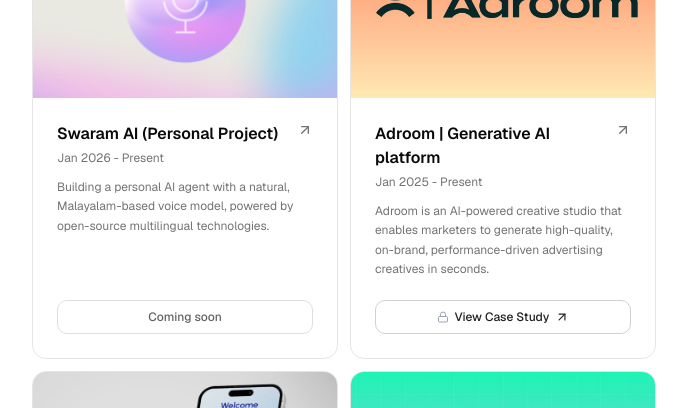
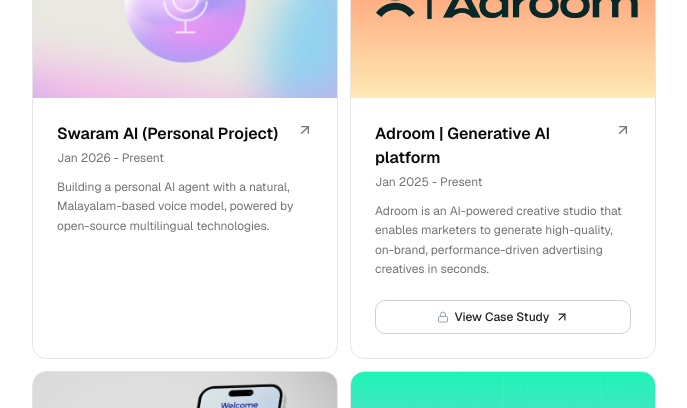
Before and after one commit to bugsagar/Portfolio, a Next.js app: page / in a window 1280 px wide. Shown: the part 1660-2068 px from the top of the page, without its empty margins (296-983 px from the left). Built offline with nearby package versions, Linux system fonts and the light colour scheme.

Commit message:
Remove button from Swaram AI card (no href)

```diff
--- a/src/components/project-card.tsx
+++ b/src/components/project-card.tsx
@@ -164,6 +164,7 @@
             <Markdown>{description}</Markdown>
           </div>
 
+          {(href || isProtected) && (
             <button
               onClick={(e) => {
                 if (!href && !isProtected) {
@@ -172,17 +173,14 @@
                 }
                 isProtected ? setShowModal(true) : window.open(href, "_blank");
               }}
-            className={cn(
-              "mt-2 flex items-center justify-center gap-1.5 w-full rounded-lg py-2 text-xs font-medium transition-all duration-200 hover:shadow-[0_4px_16px_rgba(0,0,0,0.10)] hover:-translate-y-0.5 active:translate-y-0 active:shadow-none",
-              !href && !isProtected && "cursor-not-allowed opacity-70 hover:shadow-none hover:-translate-y-0"
-            )}
+              className="mt-2 flex items-center justify-center gap-1.5 w-full rounded-lg py-2 text-xs font-medium transition-all duration-200 hover:shadow-[0_4px_16px_rgba(0,0,0,0.10)] hover:-translate-y-0.5 active:translate-y-0 active:shadow-none"
               style={{ border: "1px solid #D0D0D0", background: "white", color: "#222" }}
-            disabled={!href && !isProtected}
             >
               {isProtected && <Lock className="h-3 w-3 text-gray-400" />}
-            {(!href && !isProtected) ? "Coming soon" : "View Case Study"}
-            {(href || isProtected) ? <ArrowUpRight className="h-3.5 w-3.5" /> : null}
+              View Case Study
+              <ArrowUpRight className="h-3.5 w-3.5" />
             </button>
+          )}
         </div>
       </div>
     </>
```
Lines whose indentation alone changed are shown as unchanged.
